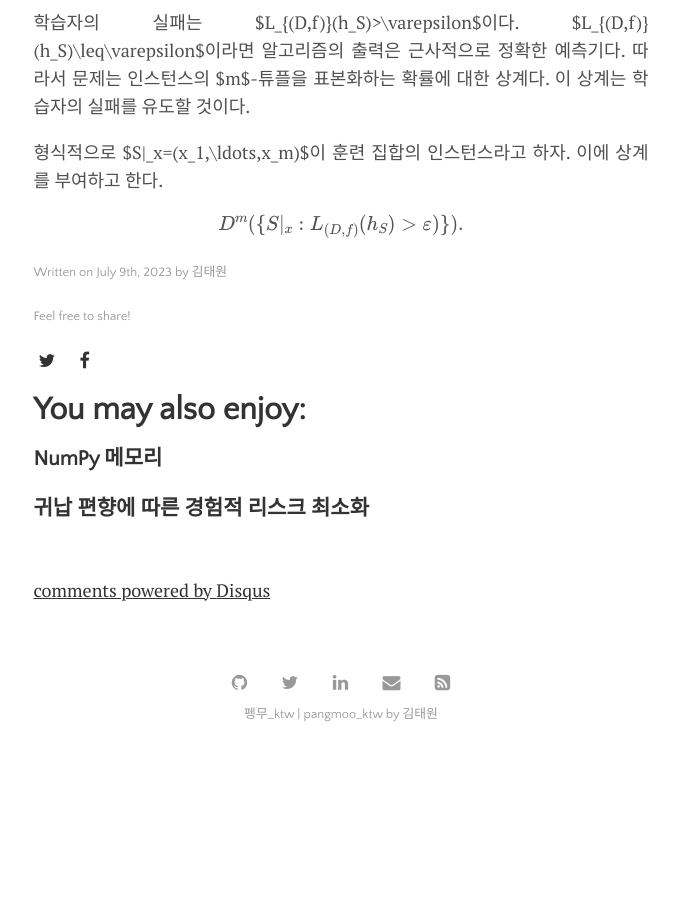
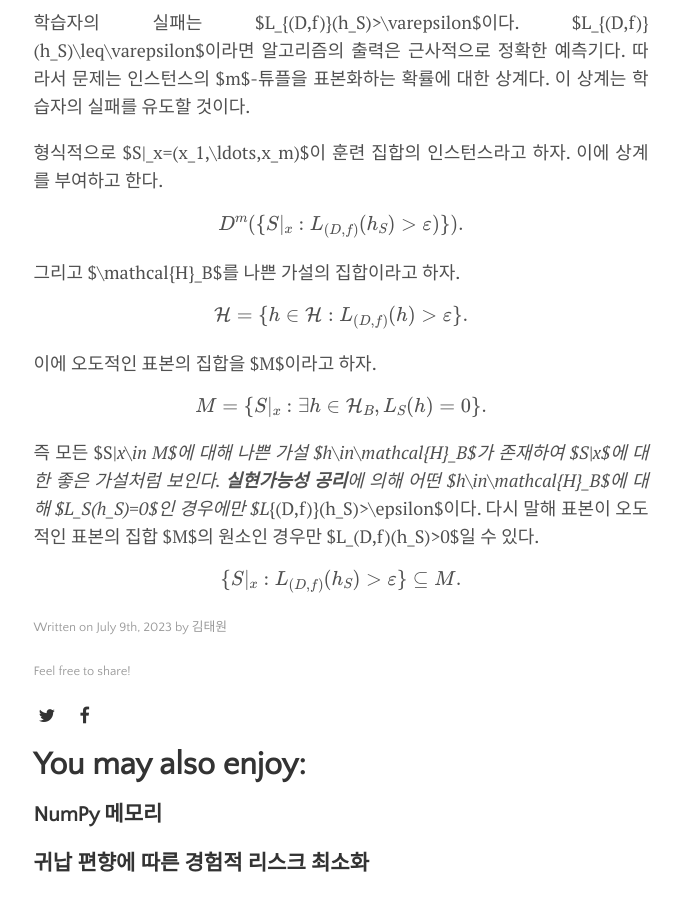
Before and after one commit to pangmoo-KTW/pangmoo-KTW, a Jekyll site: the page built from _posts/2023-07-09-uml6.md, in a window 1280 px wide and 900 px high, scrolled down 2028 px. Shown: the whole window, without its empty margins (299-981 px from the left). Built offline with Jekyll 4.4.1, drawn with Linux system fonts in a browser that asks for light colours; formulas are drawn with MathJax 3; comment, search, counter and statistics services are not loaded; before the commit the page ends 2788 px from its top, so only the background shows below that.

Commit message:
20230709_17

```diff
--- a/_posts/2023-07-09-uml6.md
+++ b/_posts/2023-07-09-uml6.md
@@ -83,3 +83,23 @@ $L_{(D,f)}(h_S)\leq\varepsilon$이라면 알고리즘의 출력은 근사적으
 $$
 D^m(\lbrace S|_x:L_{(D,f)}(h_S)>\varepsilon)\rbrace).
 $$
+
+그리고 $\mathcal{H}_B$를 나쁜 가설의 집합이라고 하자.
+
+$$
+\mathcal{H}=\lbrace h\in\mathcal{H}:L_{(D,f)}(h)>\varepsilon\rbrace.
+$$
+
+이에 오도적인 표본의 집합을 $M$이라고 하자.
+
+$$
+M=\lbrace S|_x:\exists h\in\mathcal{H}_B,L_S(h)=0\rbrace.
+$$
+
+즉 모든 $S|_x\in M$에 대해 나쁜 가설 $h\in\mathcal{H}_B$가 존재하여 $S|x$에 대한 좋은 가설처럼 보인다.
+**실현가능성 공리**에 의해 어떤 $h\in\mathcal{H}_B$에 대해 $L_S(h_S)=0$인 경우에만 $L_{(D,f)}(h_S)>\epsilon$이다.
+다시 말해 표본이 오도적인 표본의 집합 $M$의 원소인 경우만 $L_(D,f)(h_S)>0$일 수 있다.
+
+$$
+\lbrace S|_x:L_{(D,f)}(h_S)>\varepsilon\rbrace\subseteq M.
+$$
```
